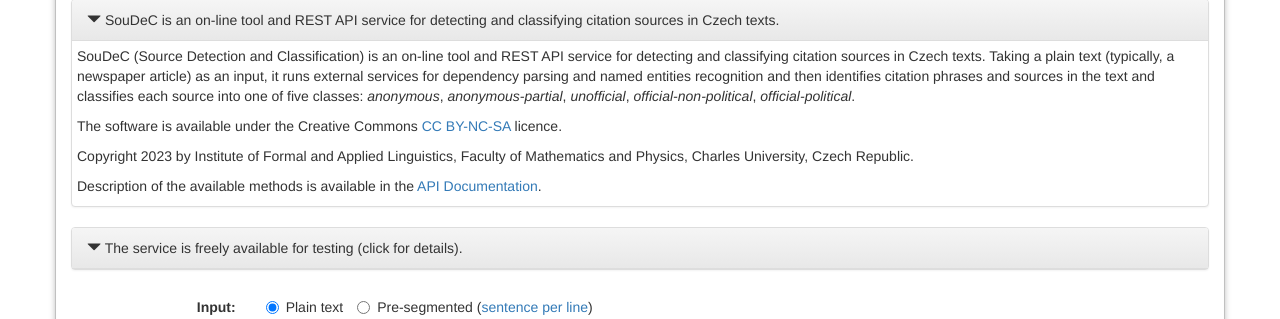
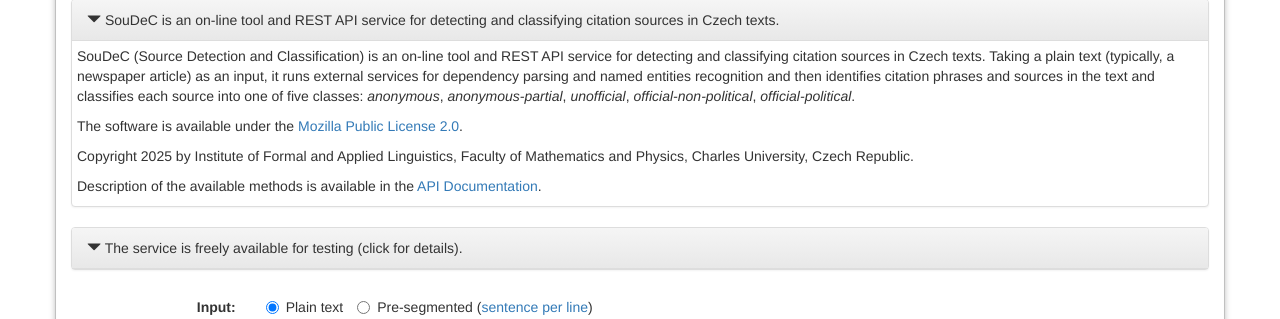
Before and after one commit to ufal/soudec, a PHP site: page /run.php in a window 1280 px wide, after a click on "SouDeC is an on-line tool and REST API service for detecting". Shown: the part 123-442 px from the top of the page. Run offline with PHP 8.4, Linux system fonts and the light colour scheme; some libraries are stand-ins or nearby versions.

Commit message:
Licence changed to MPL 2.0

```diff
--- a/html/about.html
+++ b/html/about.html
@@ -6,11 +6,11 @@ and then identifies citation phrases and sources in the text and classifies each
 <em>anonymous</em>, <em>anonymous-partial</em>, <em>unofficial</em>, <em>official-non-political</em>, <em>official-political</em>.
 </p>
 <p>
-The software is available under the Creative Commons
-<a href="http://creativecommons.org/licenses/by-nc-sa/4.0/">CC BY-NC-SA</a> licence.
+The software is available under the
+<a href="https://www.mozilla.org/en-US/MPL/2.0/">Mozilla Public License 2.0</a>.
 </p>
 <p>
-Copyright 2023 by Institute of Formal and Applied Linguistics, Faculty of
+Copyright 2025 by Institute of Formal and Applied Linguistics, Faculty of
 Mathematics and Physics, Charles University, Czech Republic.
 </p>
 <p>
--- a/html/info.php
+++ b/html/info.php
@@ -27,7 +27,7 @@
   </tr>
   <tr>
       <th>Licence</th>
-      <td><a href="http://creativecommons.org/licenses/by-nc-sa/4.0/" target="_blank">CC BY-NC-SA</a></td>
+      <td><a href="https://www.mozilla.org/MPL/2.0/" target="_blank">MPL 2.0</a></td>
   </tr>
   <tr>
       <th>Contact</th>
--- a/html/licence.html
+++ b/html/licence.html
@@ -1,4 +1,3 @@
 <p>The service is freely available for testing under <a href="https://lindat.mff.cuni.cz/en/terms-of-use" target="_blank">these terms of use</a>.
 Explicit written permission of the authors of SouDeC and the external services called (<a href="https://lindat.mff.cuni.cz/services/udpipe/" target="_blank">UDPipe</a> and <a href="https://lindat.mff.cuni.cz/services/nametag/" target="_blank">NameTag</a>) is required
-for any commercial exploitation of the system. If you use the service, you agree that data obtained by us during such use can be used for further
-    improvements of the systems at UFAL. All comments and reactions are welcome.</p>
+for any commercial exploitation of the system. If you use the service, you agree that data obtained by us during such use can be used for further improvements of the systems at UFAL. All comments and reactions are welcome.</p>
```
